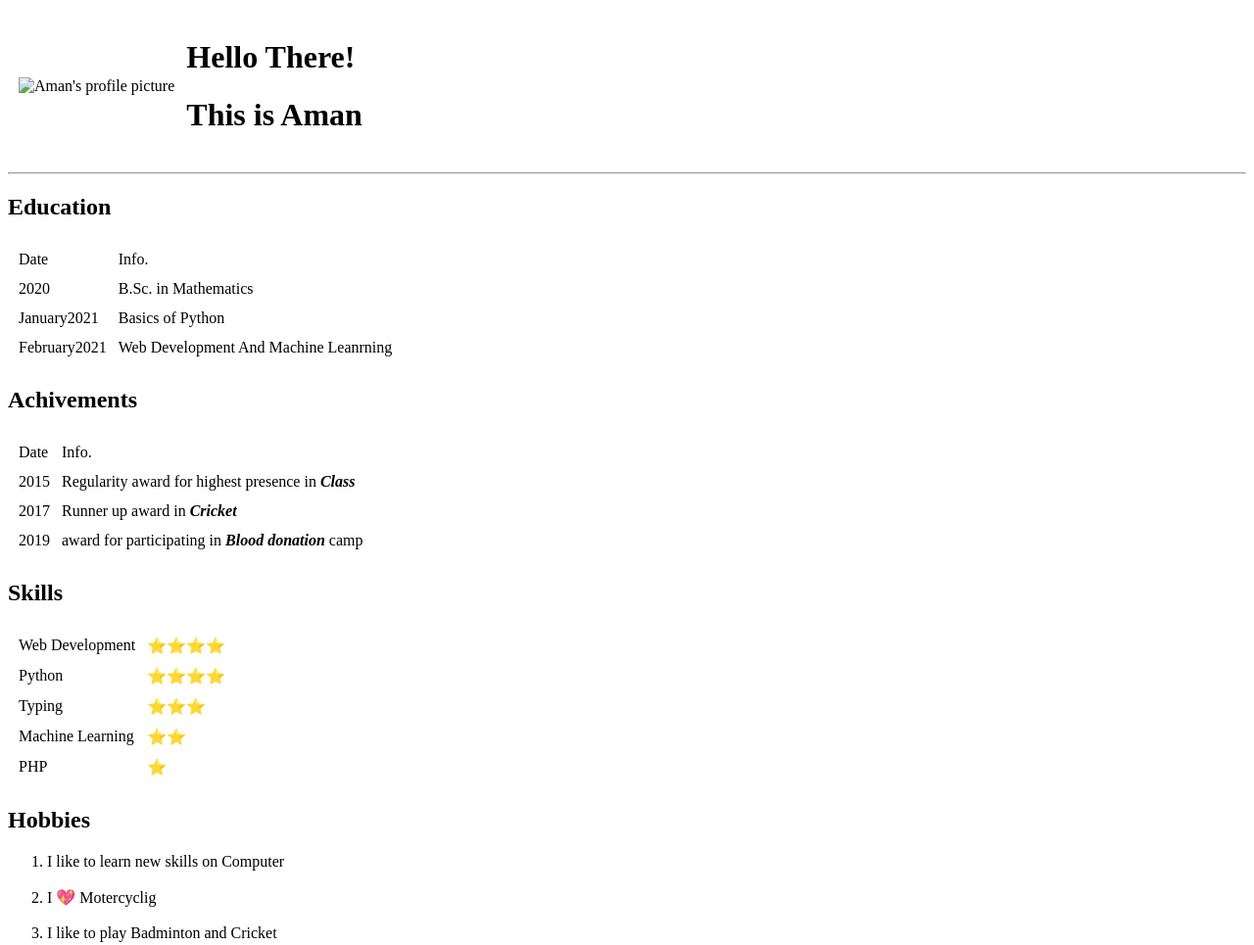
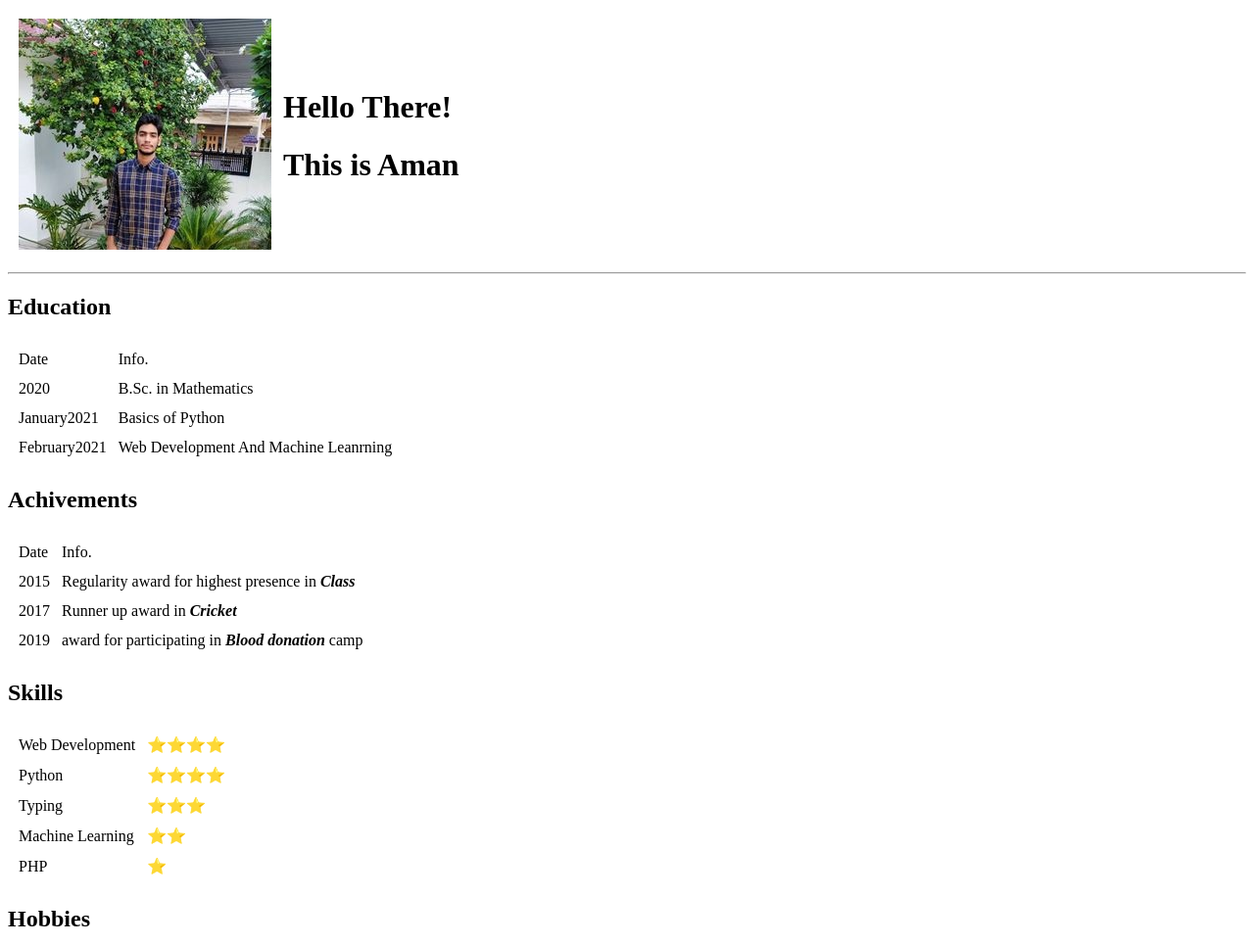
Before and after one commit to aman439/Resume, a plain HTML site: page index.html in a window 1280 px wide. Shown: the top 965 px of the page at 98% size. Drawn offline with Linux system fonts and the light colour scheme.

Commit message:
Add initial resume website files

```diff
--- a/index.html
+++ b/index.html
@@ -8,7 +8,7 @@
 
 <body>
   <table cellspacing="10">
-    <td><img src="Aman.JPG" alt="Aman's profile picture"> </td>
+    <td><img src="Aman.png" alt="Aman's profile picture"> </td>
     <td>
       <h1>Hello There!</h1>
       <h1>This is Aman</h1>
```
Also changed, not shown: Aman.png (added).
